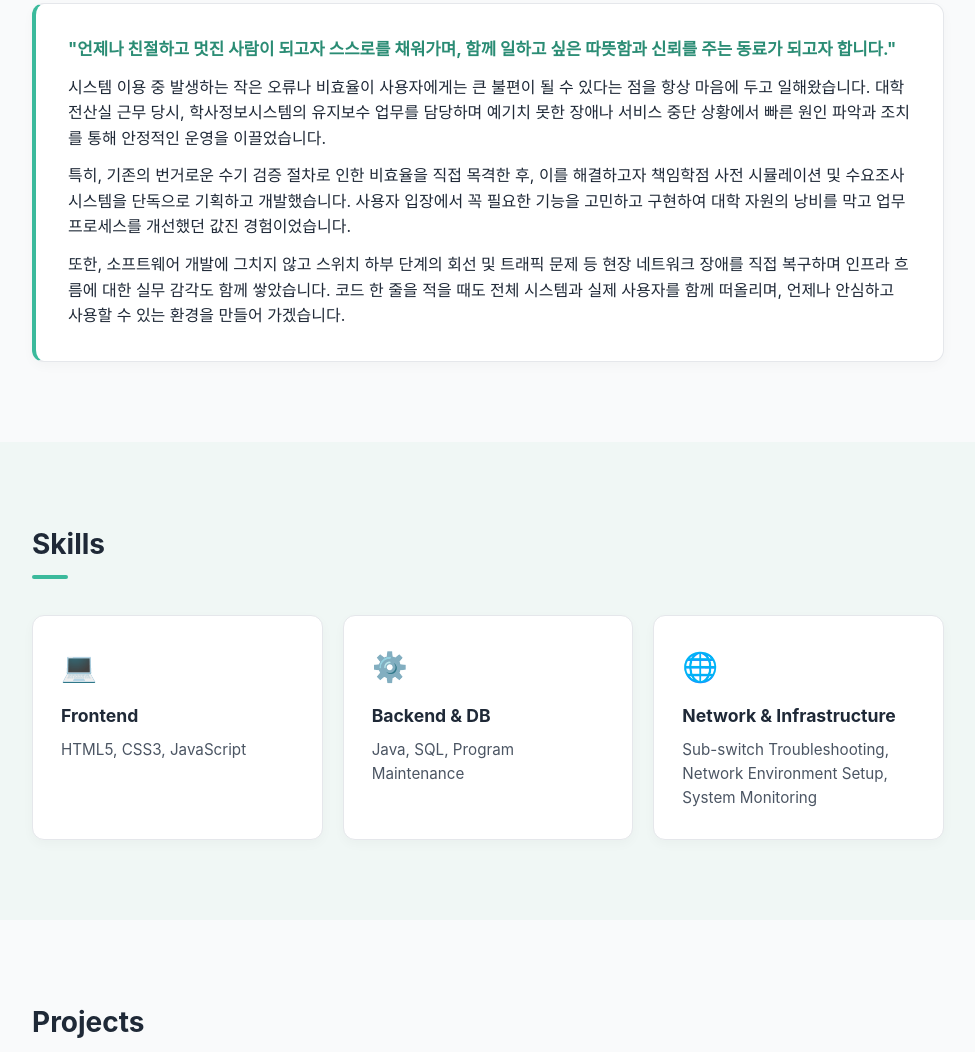
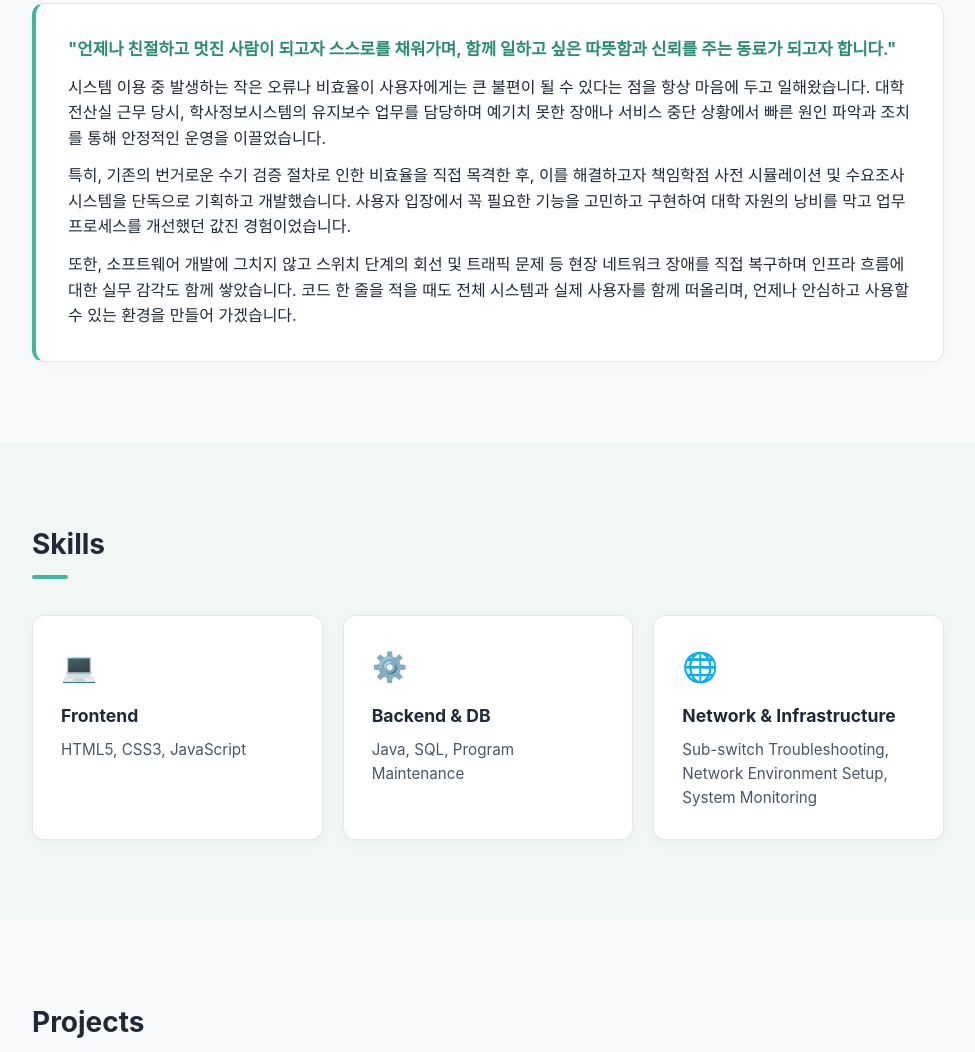
Before and after one commit to lee5299/portfolio, a plain HTML site: page index.html in a window 1280 px wide. Shown: the part 714-1766 px from the top of the page, without its empty margins (152-1127 px from the left). Drawn offline with Linux system fonts and the light colour scheme.

Commit message:
Fix typo in network infrastructure description

```diff
--- a/index.html
+++ b/index.html
@@ -52,7 +52,7 @@
           특히, 기존의 번거로운 수기 검증 절차로 인한 비효율을 직접 목격한 후, 이를 해결하고자 책임학점 사전 시뮬레이션 및 수요조사 시스템을 단독으로 기획하고 개발했습니다. 사용자 입장에서 꼭 필요한 기능을 고민하고 구현하여 대학 자원의 낭비를 막고 업무 프로세스를 개선했던 값진 경험이었습니다.
         </p>
         <p>
-          또한, 소프트웨어 개발에 그치지 않고 스위치 하부 단계의 회선 및 트래픽 문제 등 현장 네트워크 장애를 직접 복구하며 인프라 흐름에 대한 실무 감각도 함께 쌓았습니다. 코드 한 줄을 적을 때도 전체 시스템과 실제 사용자를 함께 떠올리며, 언제나 안심하고 사용할 수 있는 환경을 만들어 가겠습니다.
+          또한, 소프트웨어 개발에 그치지 않고 스위치 단계의 회선 및 트래픽 문제 등 현장 네트워크 장애를 직접 복구하며 인프라 흐름에 대한 실무 감각도 함께 쌓았습니다. 코드 한 줄을 적을 때도 전체 시스템과 실제 사용자를 함께 떠올리며, 언제나 안심하고 사용할 수 있는 환경을 만들어 가겠습니다.
         </p>
       </div>
     </div>
```
